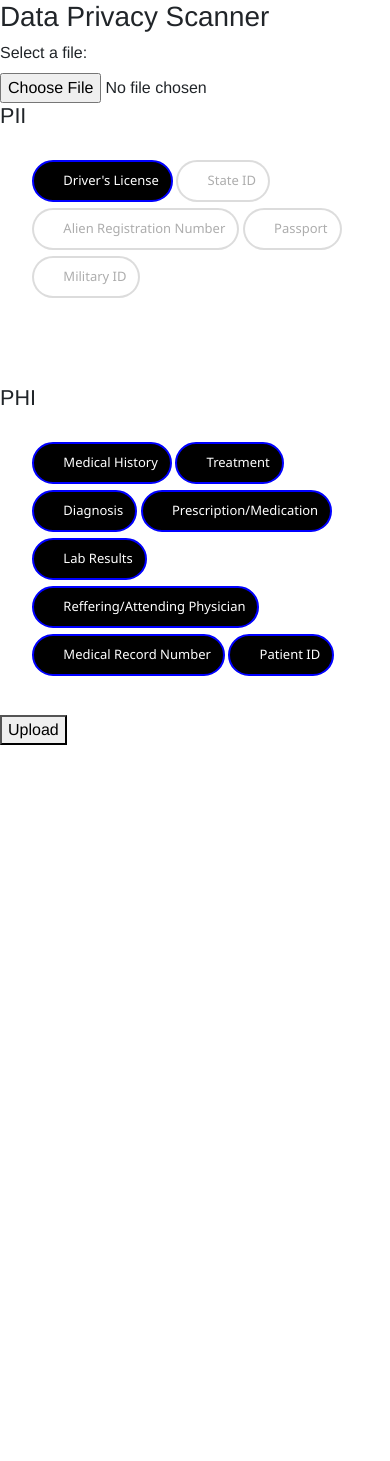
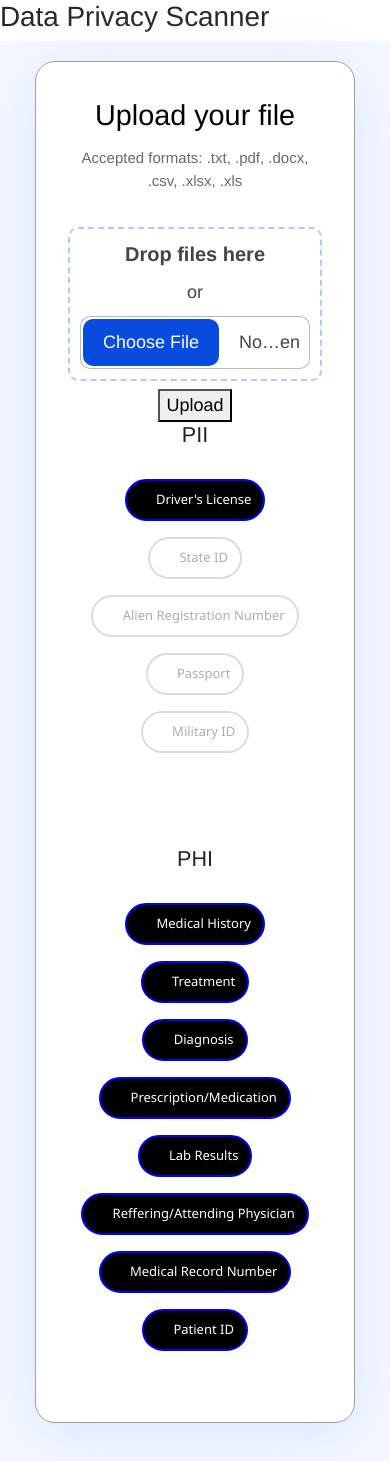
Before and after one commit to Nquartey17/DataPrivacyScanner, a Flask app: page / in a window 390 px wide. Shown: the part 127-1588 px from the top of the page. Before the commit the page ends 872 px from the top, so only its background shows below. Run offline with Flask 3, Linux system fonts and the light colour scheme; some libraries are stand-ins or nearby versions.

Commit message:
Created more responsive form using div, need to adjust navbar to overlay checkboxes and file upload section

```diff
--- a/app.py
+++ b/app.py
@@ -40,7 +40,7 @@ def home():
 
 @app.route("/results", methods=["POST"])
 def upload_file():
-    file = request.files.get("test")
+    file = request.files.get("files")
 
     #If file doesn't exist, prevent crashing
     if not file:
--- a/static/css/styles.css
+++ b/static/css/styles.css
@@ -79,7 +79,105 @@ nav ul li a {
   display: none;
 }
 
+/* Upload file start */
+.page-wrapper {
+  display: flex;
+  justify-content: center;
+  align-items: center;
 
+  min-height: 100vh;
+  padding: 20px;
+
+  background: #f4f7ff;
+}
+
+.form {
+  background-color: #fff;
+  box-shadow: 0 10px 60px rgb(218, 229, 255);
+  border: 1px solid rgb(159, 159, 160);
+  border-radius: 20px;
+
+  padding: 2rem;
+
+  width: clamp(320px, 90%, 900px);
+
+  text-align: center;
+  font-size: 1.125rem;
+}
+
+.form-title {
+  color: #000000;
+  font-size: 1.8rem;
+  font-weight: 500;
+}
+
+.form-paragraph {
+  margin-top: 10px;
+  font-size: 0.9375rem;
+  color: rgb(105, 105, 105);
+}
+
+.drop-container {
+  background-color: #fff;
+  position: relative;
+  display: flex;
+  gap: 10px;
+  flex-direction: column;
+  justify-content: center;
+  align-items: center;
+  padding: 10px;
+  margin-top: 2.1875rem;
+  border-radius: 10px;
+  border: 2px dashed rgb(171, 202, 255);
+  color: #444;
+  cursor: pointer;
+  transition: background .2s ease-in-out, border .2s ease-in-out;
+}
+
+.drop-container:hover {
+  background: rgba(0, 140, 255, 0.164);
+  border-color: rgba(17, 17, 17, 0.616);
+}
+
+.drop-container:hover .drop-title {
+  color: #222;
+}
+
+.drop-title {
+  color: #444;
+  font-size: 20px;
+  font-weight: bold;
+  text-align: center;
+  transition: color .2s ease-in-out;
+}
+
+#file-input {
+  width: 100%;
+  max-width: 500px;
+  color: #444;
+  padding: 2px;
+  background: #fff;
+  border-radius: 10px;
+  border: 1px solid rgba(8, 8, 8, 0.288);
+}
+
+#file-input::file-selector-button {
+  margin-right: 20px;
+  border: none;
+  background: #084cdf;
+  padding: 10px 20px;
+  border-radius: 10px;
+  color: #fff;
+  cursor: pointer;
+  transition: background .2s ease-in-out;
+}
+
+#file-input::file-selector-button:hover {
+  background: #0d45a5;
+}
+/* Upload file end */
+
+/* Checkboxes start */
 .container {
     max-width: 640px;
     font-family: 'Segoe UI', Tahoma, Geneva, Verdana, sans-serif;
@@ -87,8 +185,12 @@ nav ul li a {
 }
 
 ul.ks-cboxtags {
-    list-style: none;
-    padding: 20px;
+  display: flex;
+  flex-wrap: wrap;
+  gap: 10px;
+
+  justify-content: center;
+  padding: 20px;
 }
 ul.ks-cboxtags li{
   display: inline;
@@ -153,6 +255,8 @@ ul.ks-cboxtags li input[type="checkbox"]:focus + label {
   border: 2px solid #61dfff;
 }
 
+/* Checkboxes end */
+
 @media (max-width: 786px) {
   .logo {
     position: fixed;
--- a/templates/index.html
+++ b/templates/index.html
@@ -9,7 +9,6 @@
 <!DOCTYPE html>
 <html lang="en">
 <head>
-
   <meta charset="UTF-8" />
   <meta name="viewport" content="width=device-width, initial-scale=1.0" />
   <meta http-equiv="X-UA-Compatible" content="ie=edge" />
@@ -46,10 +45,17 @@
 </div>
 
 <h1>Data Privacy Scanner</h1>
-<form action="{{ url_for('upload_file') }}" method="POST" enctype="multipart/form-data">
-  <label>Select a file:</label>
-  <input type="file"  name="test">
+<div class="page-wrapper">
+  <form action="{{ url_for('upload_file') }}" method="POST" enctype="multipart/form-data" class="form">
+    <span class="form-title">Upload your file</span>
+    <p class="form-paragraph"> Accepted formats: .txt, .pdf, .docx, .csv, .xlsx, .xls</p>
 
+    <label for="file-input" class="drop-container">
+      <span class="drop-title">Drop files here</span>
+        or
+      <input type="file" name="files" id="file-input">
+    </label>
+    <button type="submit">Upload</button>
     <h4>PII</h4>
     <div class="container" data-control="checkbox-dropdown">
       <ul class="ks-cboxtags">
@@ -76,10 +82,7 @@
         <li><input type="checkbox" name="phi_dropdown" id="pid" value="pid" checked><label for="pid">Patient ID</label></li>
       </ul>
     </div>
-
-  <button type="submit">Upload</button>
-
   </form>
-
+</div>
 </body>
 </html>
```
Lines whose indentation alone changed are shown as unchanged.
